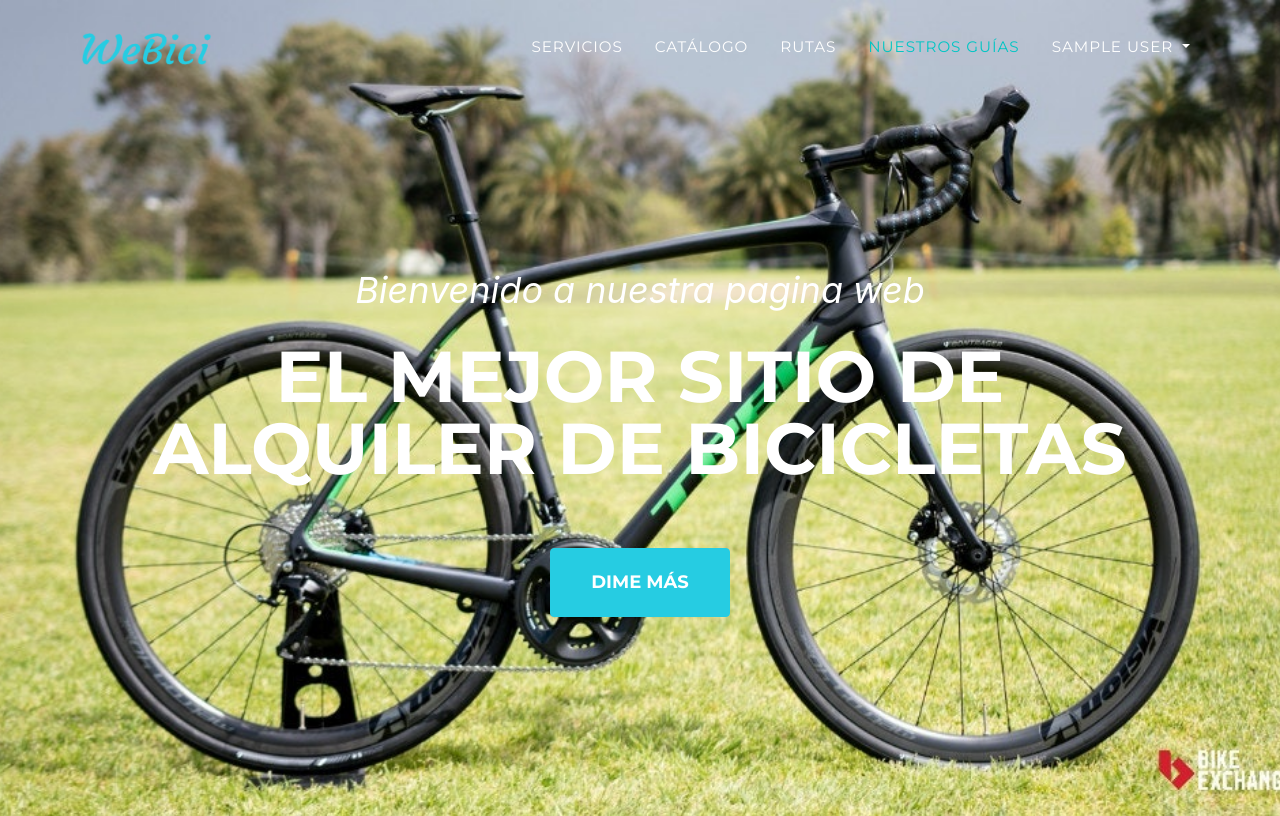
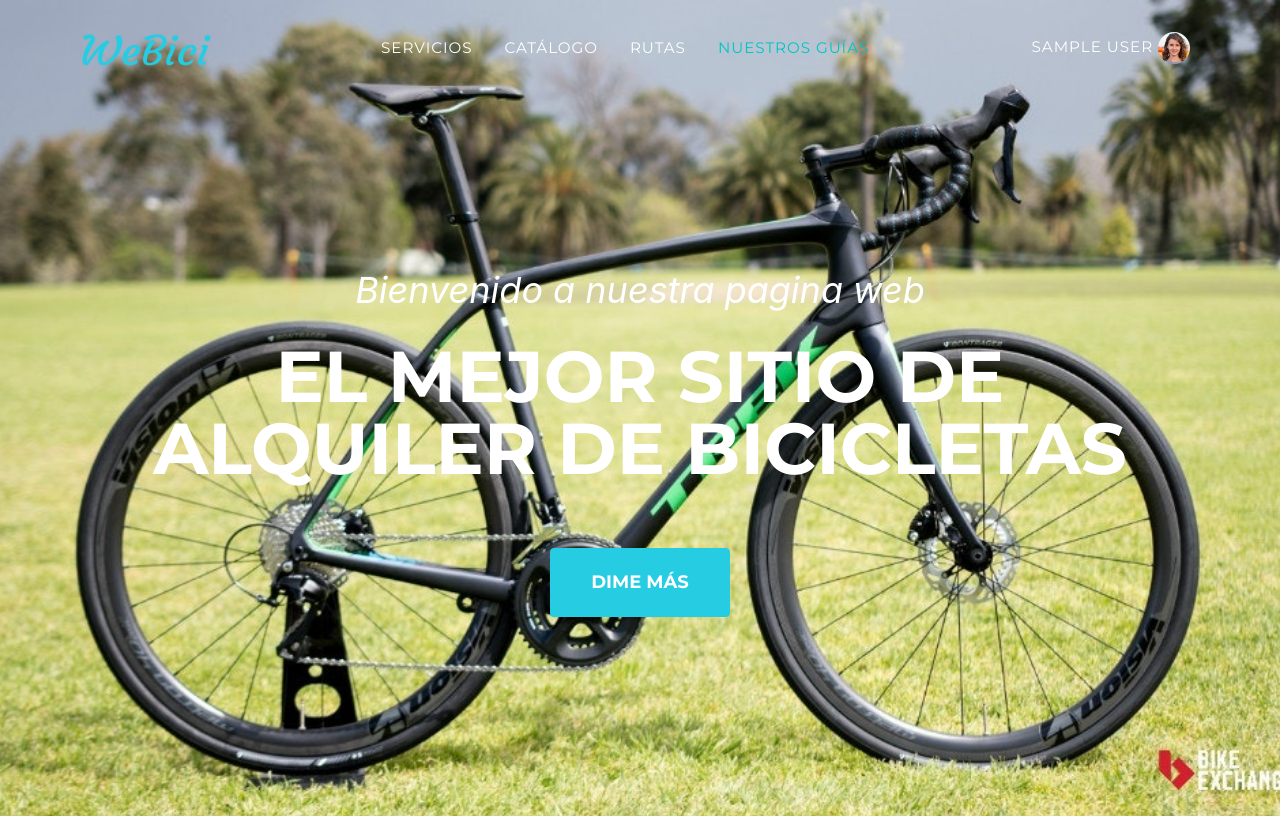
Before and after one commit to JersonFerrer/WeBici, a PHP site: page /view/index.php in a window 1280 px wide. Shown: the top 816 px of the page. Run offline with PHP 8.4, Linux system fonts and the light colour scheme; the visitor is signed in with stand-in values (Sample User, id 1); some libraries are stand-ins or nearby versions; some web fonts are replaced.

Commit message:
Se modificó el item de perfil de usuario

```diff
--- a/view/css/estilos.css
+++ b/view/css/estilos.css
@@ -46,3 +46,10 @@
 #mainNav .navbar-nav .nav-item .nav-link.active2 {
   color: #01c5c4;
 }
+.img-profile {
+    height: 2rem;
+    width: 2rem;
+}
+.dropdown-toggle::after {
+  display: none;
+}
--- a/view/index.php
+++ b/view/index.php
@@ -56,7 +56,7 @@ session_start();
                 <?php
                     if (isset($_SESSION['ID_USUARIO'])){
                 ?>
-                <ul class="navbar-nav ml-3">
+                <ul class="navbar-nav ml-auto">
                     <!-- Nav Item - User Information -->
                     <li class="nav-item dropdown no-arrow">
                         <a class="nav-link dropdown-toggle" href="#" id="userDropdown" role="button"
@@ -65,11 +65,13 @@ session_start();
                             <?php
                                 echo strtoupper($_SESSION['NOMBRES_USUARIO']);
                             ?>
+                            <img class="img-profile rounded-circle" src="assets/img/team/1.jpg" alt="">
                         </a>
+
                         <!-- Dropdown - User Information -->
                         <div class="dropdown-menu dropdown-menu-right shadow animated--grow-in"
                             aria-labelledby="userDropdown">
-                            <a class="dropdown-item" href="index.php">
+                            <a class="dropdown-item" href="">
 
                                 <?php
                                     echo $_SESSION['CORREO'];
```
